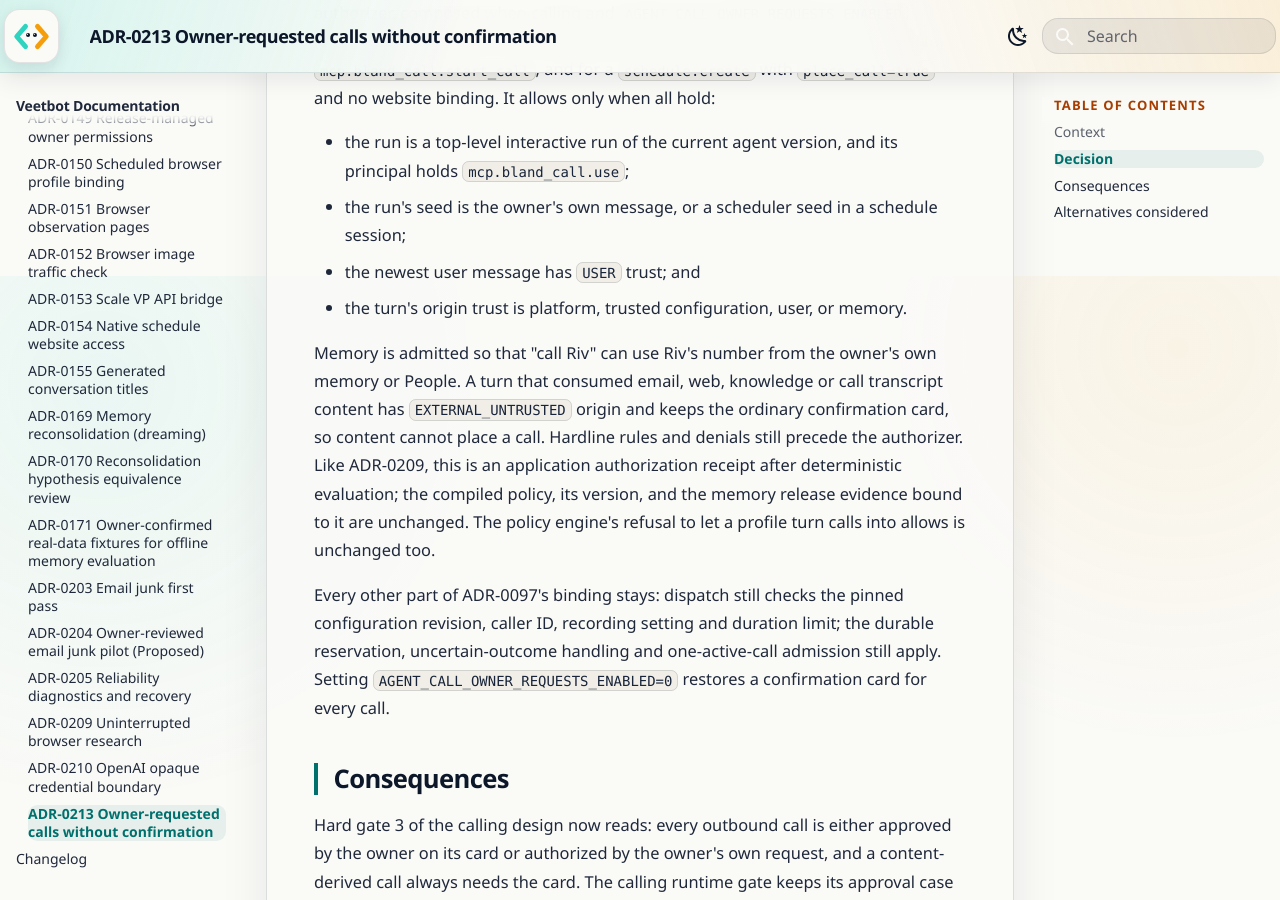
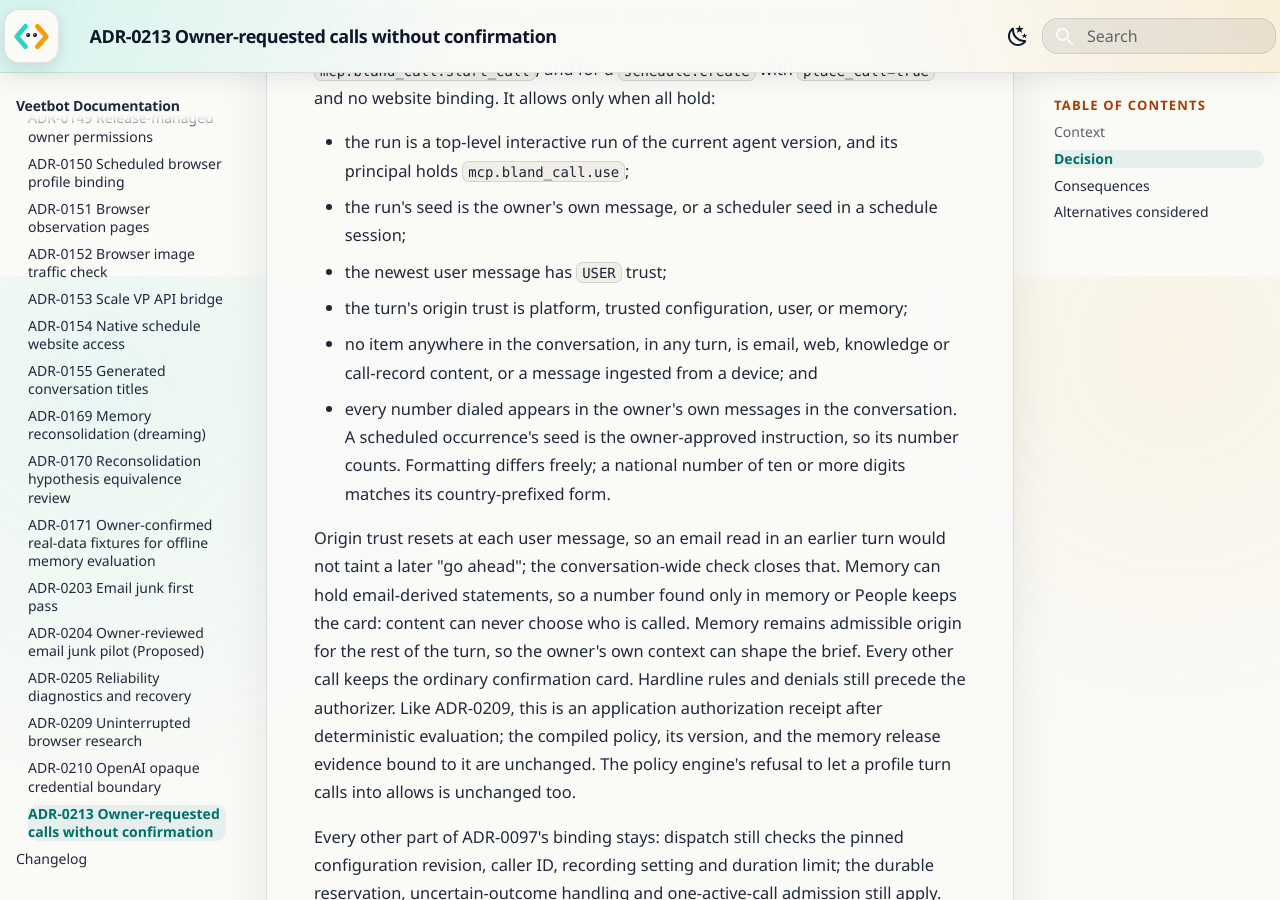
Before and after one commit to avitus/veetbot, an MkDocs documentation site: the page built from docs/adr/0213-owner-requested-calls-without-confirmation.md, in a window 1280 px wide and 900 px high, scrolled down 1524 px. Built offline with MkDocs 1.6.1 and Material for MkDocs 9.7.7, drawn with Linux system fonts in a browser that asks for light colours.

Commit message:
fix(calling): dial only owner-given numbers, and look past the active turn
Review of ADR-0213 found two ways content could still place a call without a
card: memory recall labels email-derived statements MEMORY, and origin trust
resets at each user message, so an email read earlier would not taint a later
"go ahead".

The executor now tells authorizers the owner's own words across the whole
conversation and whether any item, in any turn, came from outside the owner.
The owner-call authorizer refuses a tainted conversation and requires every
dialed number, for start_call or a call schedule's instruction, to appear in
the owner's own messages. A number found only in memory or People keeps the
card. The bland-calling subsection moves after the lifecycle rules it had
split.

Reading-Lane: A
Co-Authored-By: Claude Opus 5.5 <noreply@anthropic.com>
Glen-Conversation: 6e8ab62b-00c6-43c5-a2a4-db43621f1f78

```diff
--- a/docs/adr/0213-owner-requested-calls-without-confirmation.md
+++ b/docs/adr/0213-owner-requested-calls-without-confirmation.md
@@ -45,14 +45,22 @@ requires for `mcp.bland_call.start_call`, and for a `schedule.create` with
   principal holds `mcp.bland_call.use`;
 - the run's seed is the owner's own message, or a scheduler seed in a schedule
   session;
-- the newest user message has `USER` trust; and
-- the turn's origin trust is platform, trusted configuration, user, or memory.
+- the newest user message has `USER` trust;
+- the turn's origin trust is platform, trusted configuration, user, or memory;
+- no item anywhere in the conversation, in any turn, is email, web, knowledge
+  or call-record content, or a message ingested from a device; and
+- every number dialed appears in the owner's own messages in the conversation.
+  A scheduled occurrence's seed is the owner-approved instruction, so its
+  number counts. Formatting differs freely; a national number of ten or more
+  digits matches its country-prefixed form.
 
-Memory is admitted so that "call Riv" can use Riv's number from the owner's
-own memory or People. A turn that consumed email, web, knowledge or call
-transcript content has `EXTERNAL_UNTRUSTED` origin and keeps the ordinary
-confirmation card, so content cannot place a call. Hardline rules and denials
-still precede the authorizer. Like ADR-0209, this is an application
+Origin trust resets at each user message, so an email read in an earlier turn
+would not taint a later "go ahead"; the conversation-wide check closes that.
+Memory can hold email-derived statements, so a number found only in memory or
+People keeps the card: content can never choose who is called. Memory remains
+admissible origin for the rest of the turn, so the owner's own context can
+shape the brief. Every other call keeps the ordinary confirmation card.
+Hardline rules and denials still precede the authorizer. Like ADR-0209, this is an application
 authorization receipt after deterministic evaluation; the compiled policy, its
 version, and the memory release evidence bound to it are unchanged. The policy
 engine's refusal to let a profile turn calls into allows is unchanged too.
```
Also changed, not shown: docs/plan/bland-calling.md (+21 -16 lines), docs/plan/model-gateway.md (+2 -2 lines), docs/plan/policy-and-approvals.md (+3 -2 lines), docs/plan/readiness.md (+2 -2 lines), docs/status/citation-ledger.yaml (+4 -4 lines), 7 other files.
